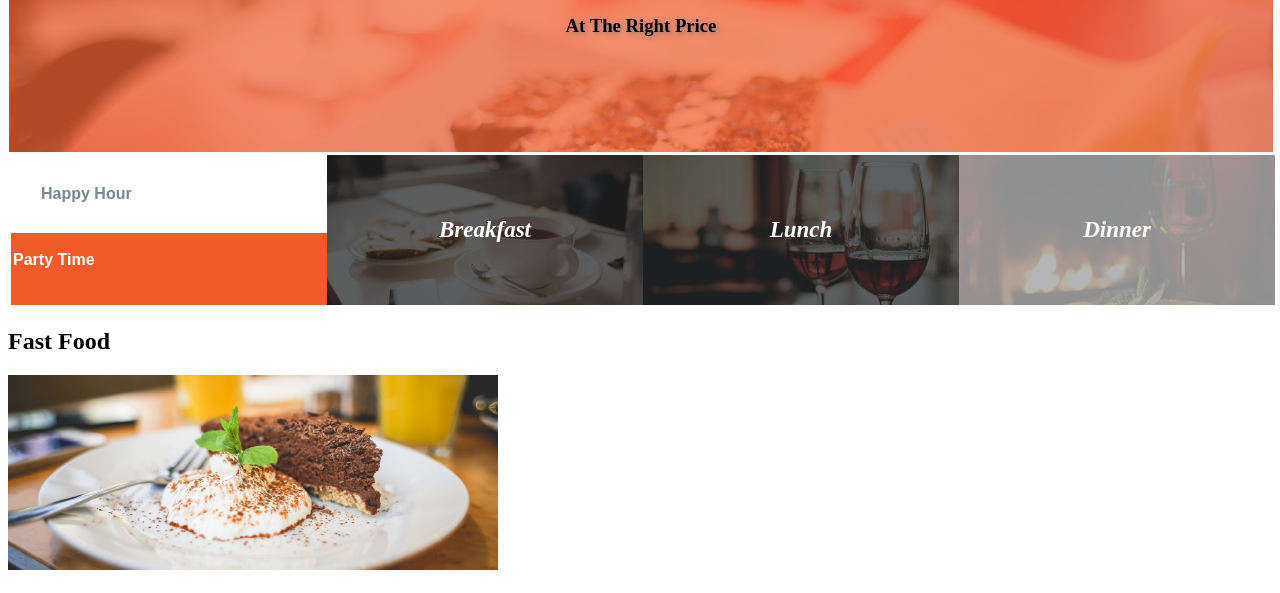
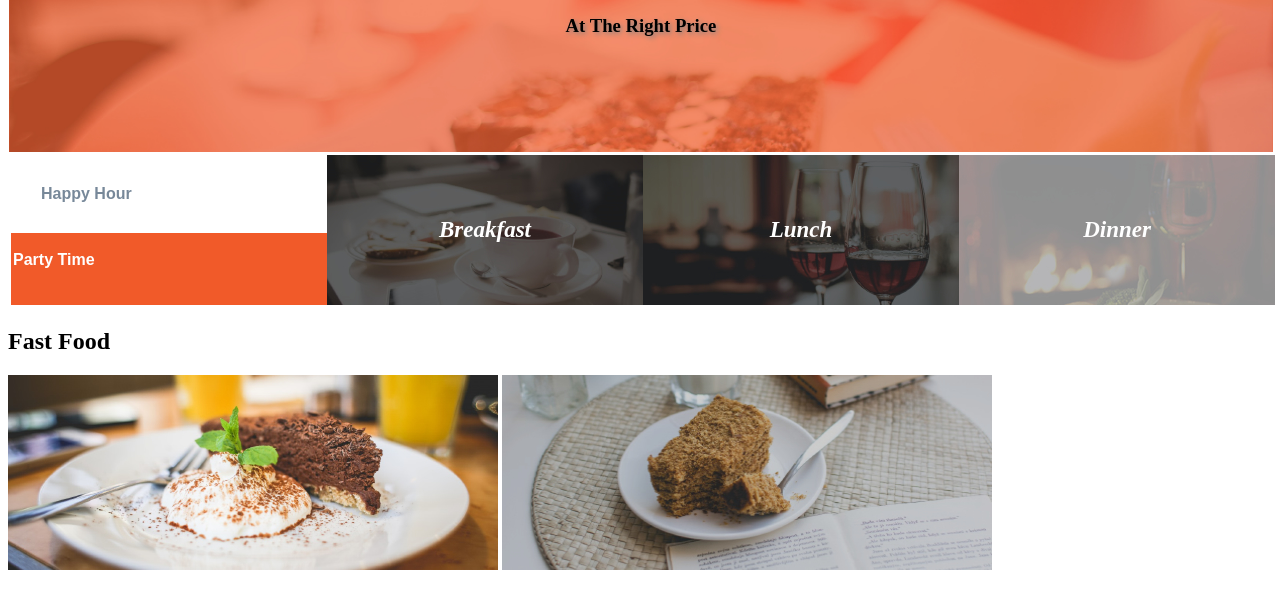
Before and after one commit to Queenzy-A-Ongeye/anitas-kitchen, a plain HTML site: page index.html in a window 1280 px wide. Shown: the part 207-800 px from the top of the page. Drawn offline with Linux system fonts and the light colour scheme.

Commit message:
add fastfood2 image to fast food page

```diff
--- a/index.html
+++ b/index.html
@@ -31,6 +31,7 @@
         <div class="fast">
             <h2>Fast Food</h2>
             <img src="fastFood1.jpg" alt="fast">
+            <img src="fastFood2.jpg" alt="food">
         </div>
     </body>
 </html>
```
